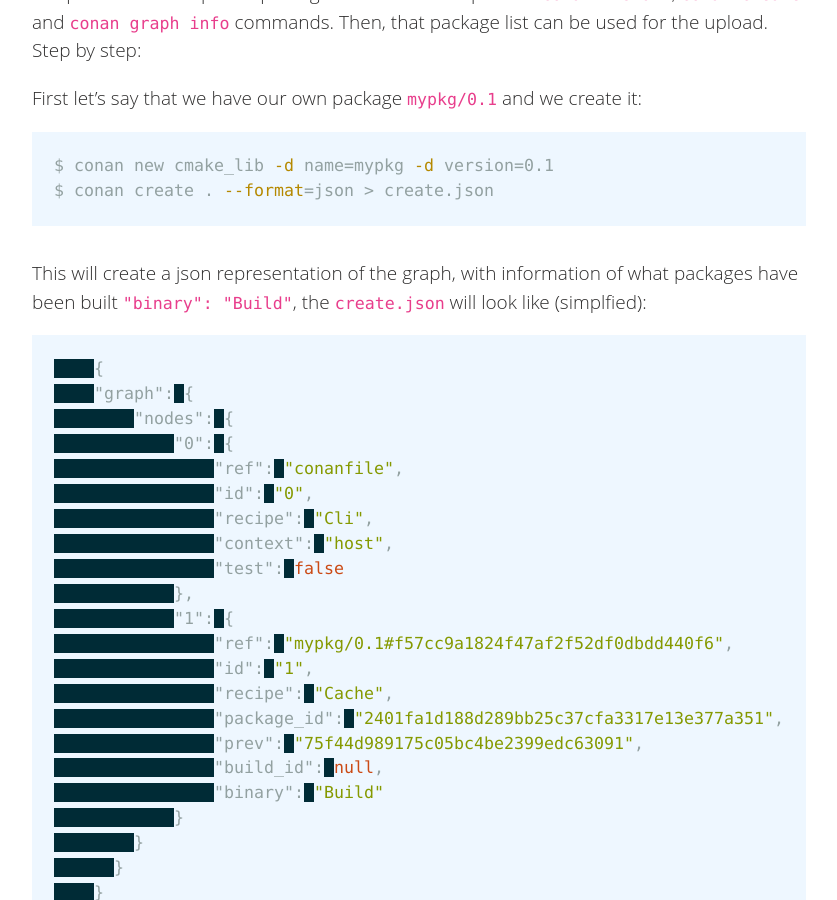
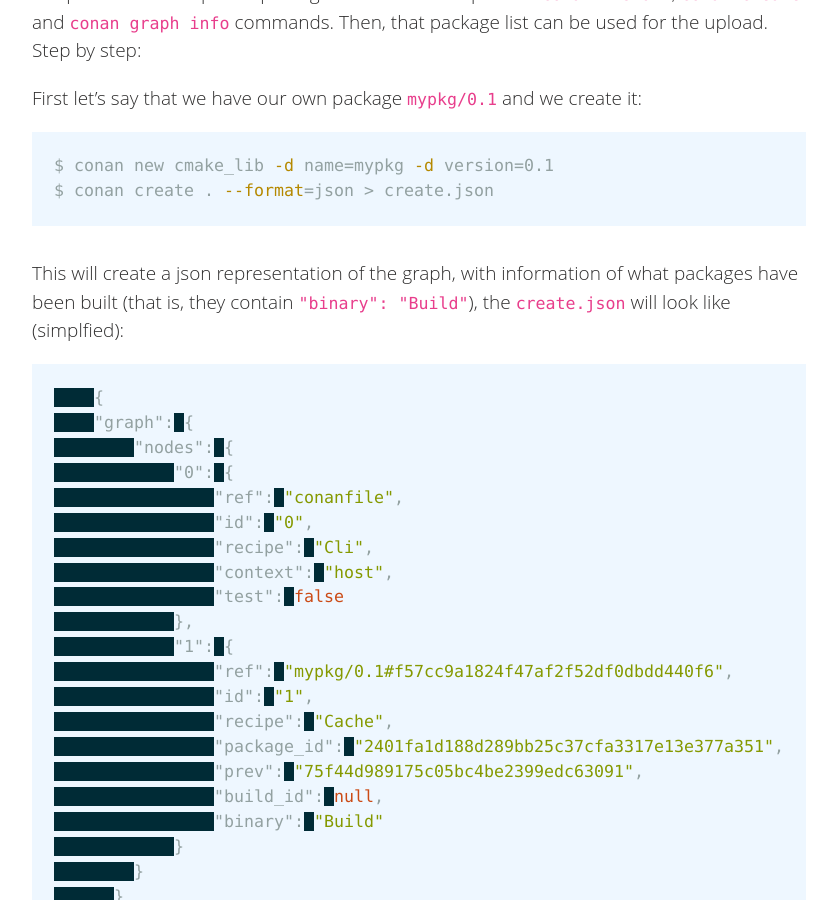
Before and after one commit to conan-io/conan-io.github.io, a Jekyll site: the page built from _posts/2023-06-28-Conan-bulk-package-operations.markdown, in a window 1280 px wide and 900 px high, scrolled down 4824 px. Shown: the whole window, without its empty margins (20-857 px from the left). Built offline with Jekyll 4.4.1, drawn with Linux system fonts in a browser that asks for light colours; comment, search, counter and statistics services are not loaded.

Commit message:
Update _posts/2023-06-28-Conan-bulk-package-operations.markdown
Co-authored-by: Rubén Rincón Blanco <git@rinconblanco.es>

````diff
--- a/_posts/2023-06-28-Conan-bulk-package-operations.markdown
+++ b/_posts/2023-06-28-Conan-bulk-package-operations.markdown
@@ -152,7 +152,7 @@ $ conan new cmake_lib -d name=mypkg -d version=0.1
 $ conan create . --format=json > create.json
 ```
 
-This will create a json representation of the graph, with information of what packages have been built ``"binary": "Build"``,
+This will create a json representation of the graph, with information of what packages have been built (that is, they contain ``"binary": "Build"``),
 the ``create.json`` will look like (simplfied):
 
 ```json
````
